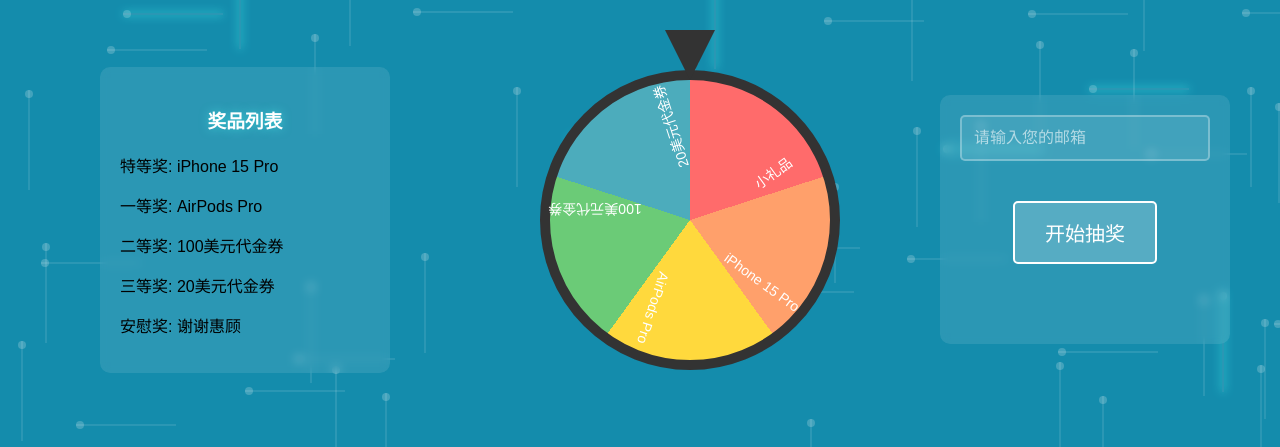
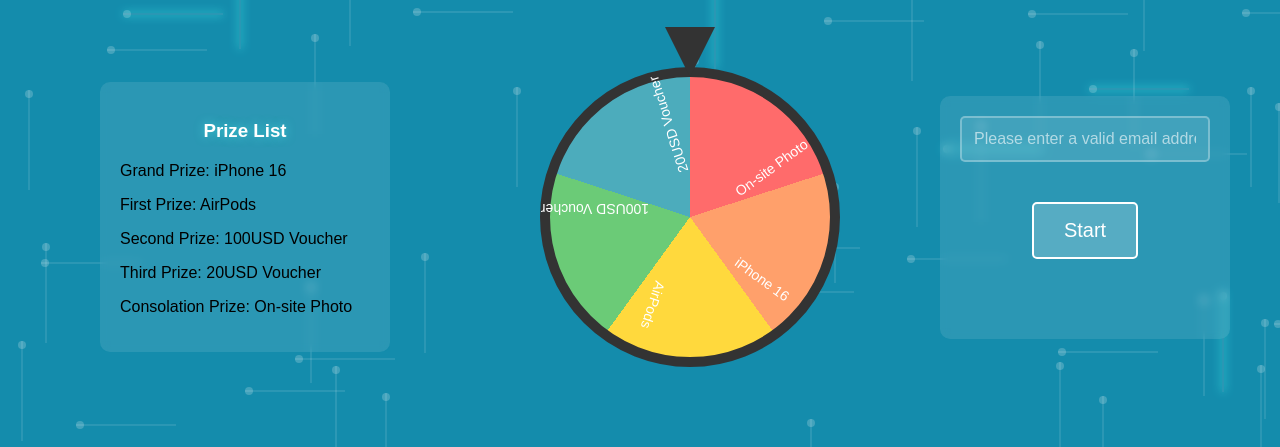
Before and after one commit to Yanjia0/turntable, a website: page index.html in a window 1280 px wide. Shown: the part 353-800 px from the top of the page. Drawn offline with Linux system fonts and the light colour scheme; no server answers.

Commit message:
english version

```diff
--- a/index.html
+++ b/index.html
@@ -330,12 +330,12 @@
     <img src="hpcaicom.png" alt="HPC-AI.COM" class="logo-img">
     <div class="game-container">
         <div id="prize-list">
-            <h3>奖品列表</h3>
-            <p>特等奖: iPhone 15 Pro</p>
-            <p>一等奖: AirPods Pro</p>
-            <p>二等奖: 100美元代金券</p>
-            <p>三等奖: 20美元代金券</p>
-            <p>安慰奖: 谢谢惠顾</p>
+            <h3>Prize List</h3>
+            <p>Grand Prize: iPhone 16</p>
+            <p>First Prize: AirPods</p>
+            <p>Second Prize: 100USD Voucher</p>
+            <p>Third Prize: 20USD Voucher</p>
+            <p>Consolation Prize: On-site Photo</p>
         </div>
 
         <div id="wheel-container">
@@ -347,10 +347,10 @@
             <input type="email"
                    class="email-input"
                    id="email-input"
-                   placeholder="请输入您的邮箱"
+                   placeholder="Please enter a valid email address"
                    required>
-            <div class="error-message" id="email-error">请输入有效的邮箱地址</div>
-            <button onclick="startDraw()">开始抽奖</button>
+            <div class="error-message" id="email-error">Please enter a valid email address</div>
+            <button onclick="startDraw()">Start</button>
             <div id="result"></div>
         </div>
     </div>
@@ -369,9 +369,9 @@
         const prizes = [
             { name: "iPhone 15 Pro", chance: 2 },    // 2%
             { name: "AirPods Pro", chance: 8 },      // 8%
-            { name: "100美元代金券", chance: 20 },    // 20%
-            { name: "20美元代金券", chance: 20 },     // 20%
-            { name: "小礼品", chance: 50 }           // 50%
+            { name: "100USD Voucher", chance: 20 },    // 20%
+            { name: "20USD Voucher", chance: 20 },     // 20%
+            { name: "On-site Photo", chance: 50 }           // 50%
         ];
 
         // 简化的随机抽奖函数
@@ -399,11 +399,11 @@
         function initWheel() {
             const wheel = document.getElementById('wheel');
             const prizes = [
-                { name: "iPhone 15 Pro", color: '#FF6B6B' },
-                { name: "AirPods Pro", color: '#FFA06B' },
-                { name: "100美元代金券", color: '#FFD93D' },
-                { name: "20美元代金券", color: '#6BCB77' },
-                { name: "小礼品", color: '#4CACBC' }
+                { name: "iPhone 16", color: '#FF6B6B' },
+                { name: "AirPods", color: '#FFA06B' },
+                { name: "100USD Voucher", color: '#FFD93D' },
+                { name: "20USD Voucher", color: '#6BCB77' },
+                { name: "On-site Photo", color: '#4CACBC' }
             ];
 
             const degreePerItem = 360 / prizes.length;
@@ -557,15 +557,15 @@
 
             // 根据随机数决定奖品
             if (random < 2) {
-                prize = { index: 0, name: "iPhone 15 Pro" };
+                prize = { index: 0, name: "iPhone 16" };
             } else if (random < 10) {
-                prize = { index: 1, name: "AirPods Pro" };
+                prize = { index: 1, name: "AirPods" };
             } else if (random < 30) {
-                prize = { index: 2, name: "100美元代金券" };
+                prize = { index: 2, name: "100USD Voucher" };
             } else if (random < 50) {
-                prize = { index: 3, name: "20美元代金券" };
+                prize = { index: 3, name: "20USD Voucher" };
             } else {
-                prize = { index: 4, name: "小礼品" };
+                prize = { index: 4, name: "On-site Photo" };
             }
 
             console.log('本次抽奖随机数:', random, '中奖奖品:', prize.name);
@@ -584,7 +584,7 @@
             // 等待动画完成
             setTimeout(async () => {
                 // 显示结果
-                document.getElementById('result').innerHTML = `恭喜您抽中了: ${prize.name}`;
+                document.getElementById('result').innerHTML = `Congratulations! You won: ${prize.name}`;
 
                 try {
                     // 记录抽奖结果
@@ -664,7 +664,7 @@
                 records.forEach(record => {
                     const maskedEmail = record.邮箱.replace(/(.{3}).*(@.*)/, '$1***$2');
                     const p = document.createElement('p');
-                    p.textContent = `${maskedEmail}【${record.日期} ${record.时间}】 抽中了${record.奖品}`;
+                    p.textContent = `${maskedEmail}【${record.日期} ${record.时间}】 won ${record.奖品}`;
                     scrollContent.appendChild(p);
                 });
             } catch (error) {
```
